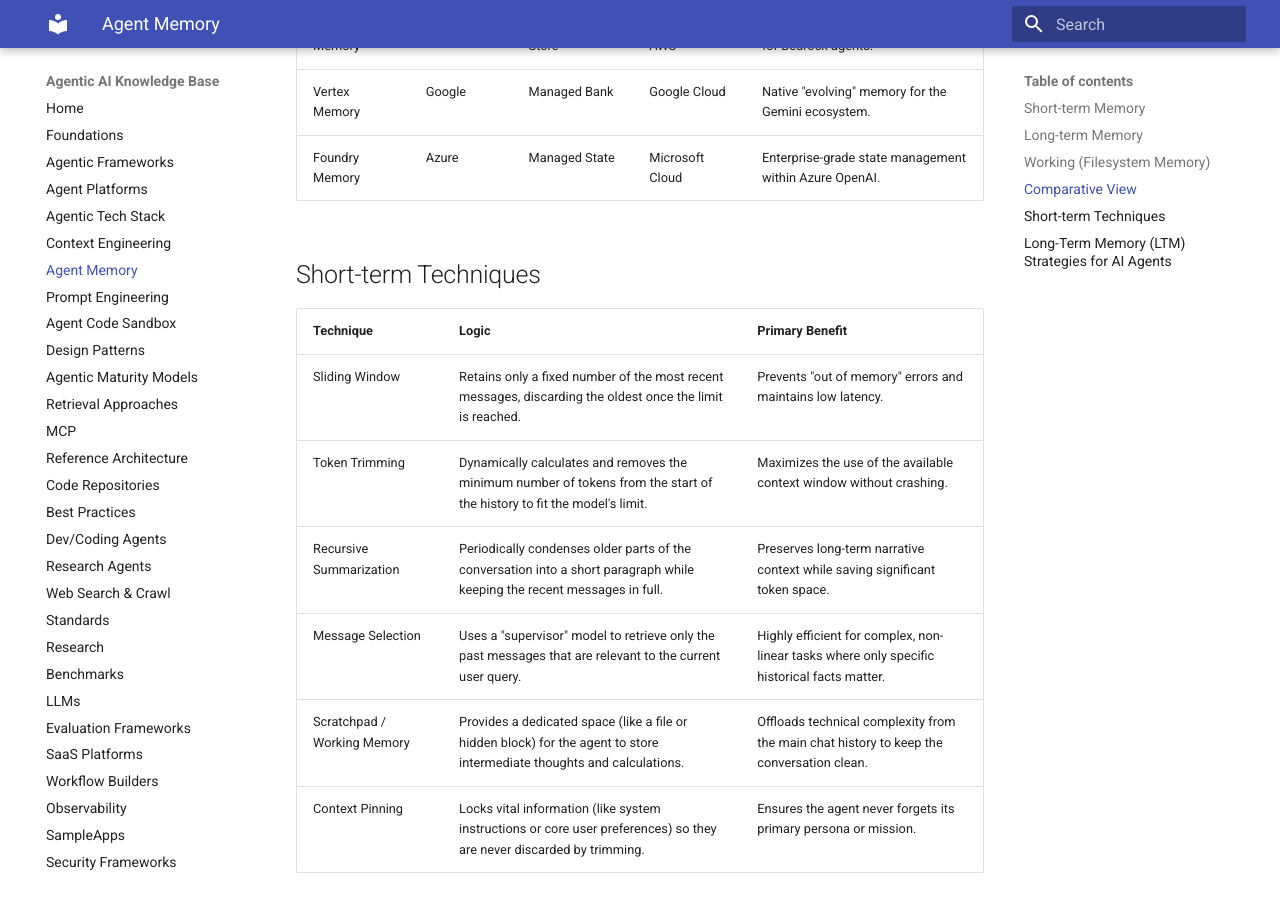
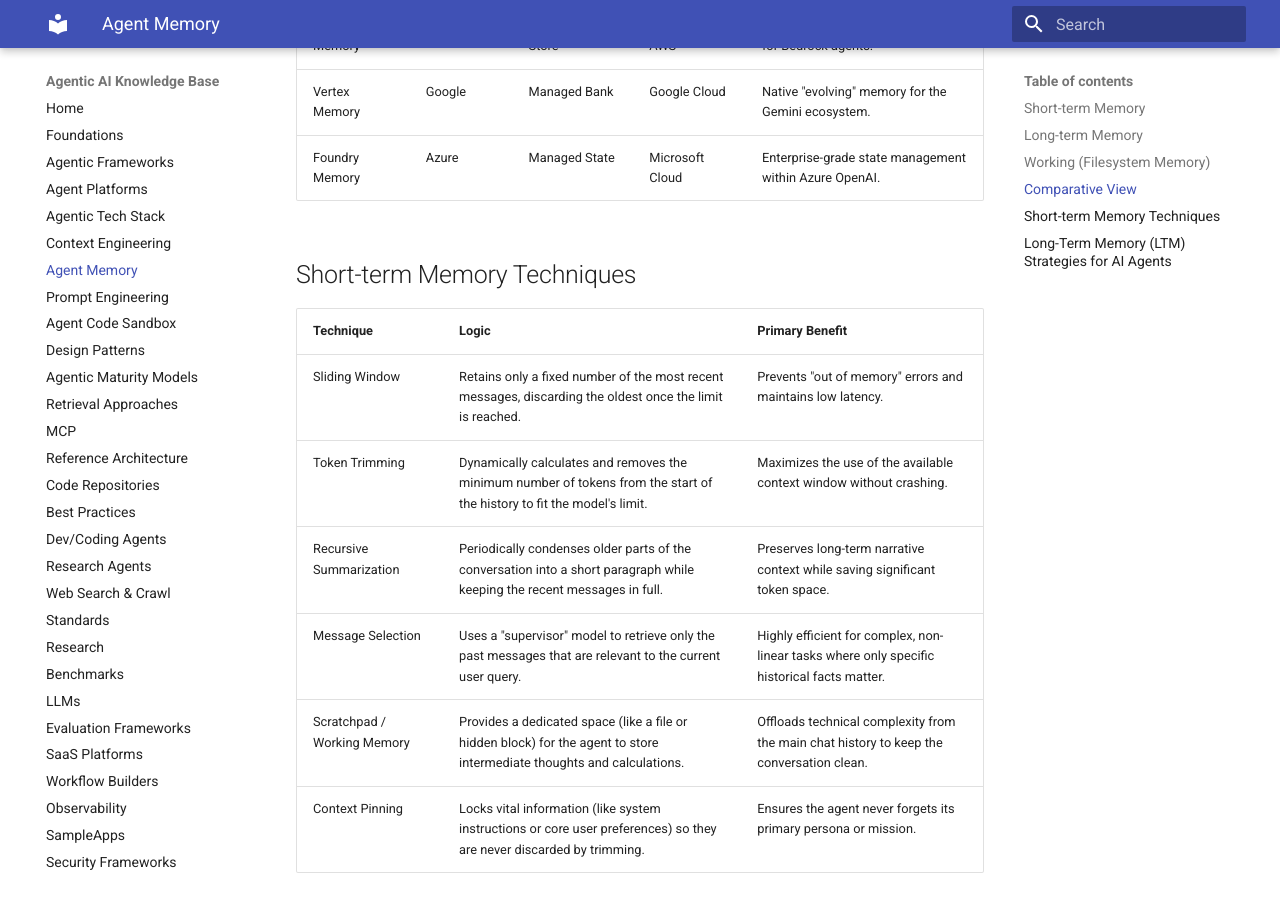
Before and after one commit to ankurkumarz/agentic-ai-knowledge-base, an MkDocs documentation site: the page built from docs/AgentMemory/README.md, in a window 1280 px wide and 900 px high, scrolled down 1679 px. Built offline with MkDocs 1.6.1 and Material for MkDocs 9.7.7, drawn with Linux system fonts in a browser that asks for light colours.

Commit message:
Update README.md

```diff
--- a/docs/AgentMemory/README.md
+++ b/docs/AgentMemory/README.md
@@ -32,7 +32,7 @@
 | Vertex Memory | Google | Managed Bank | Google Cloud | Native "evolving" memory for the Gemini ecosystem. |
 | Foundry Memory | Azure | Managed State | Microsoft Cloud | Enterprise-grade state management within Azure OpenAI. |
 
-## Short-term Techniques
+## Short-term Memory Techniques
 
 | Technique | Logic | Primary Benefit |
 |---|---|---|
```
